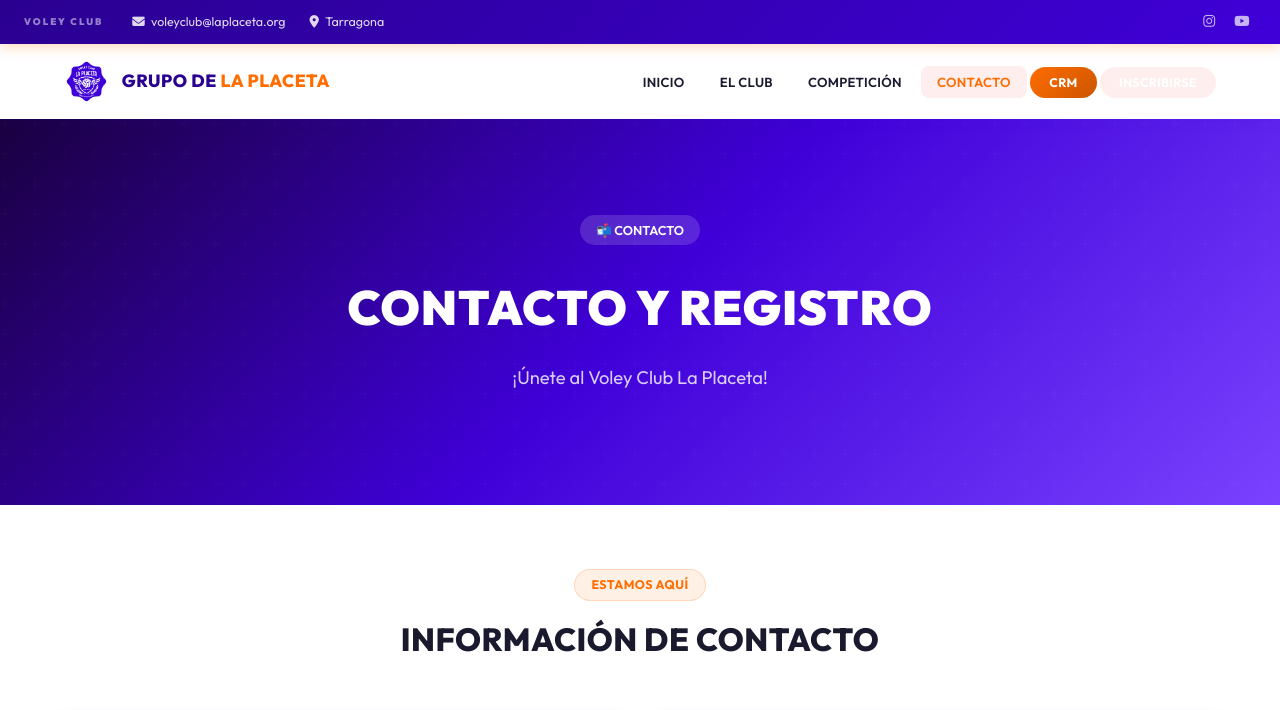
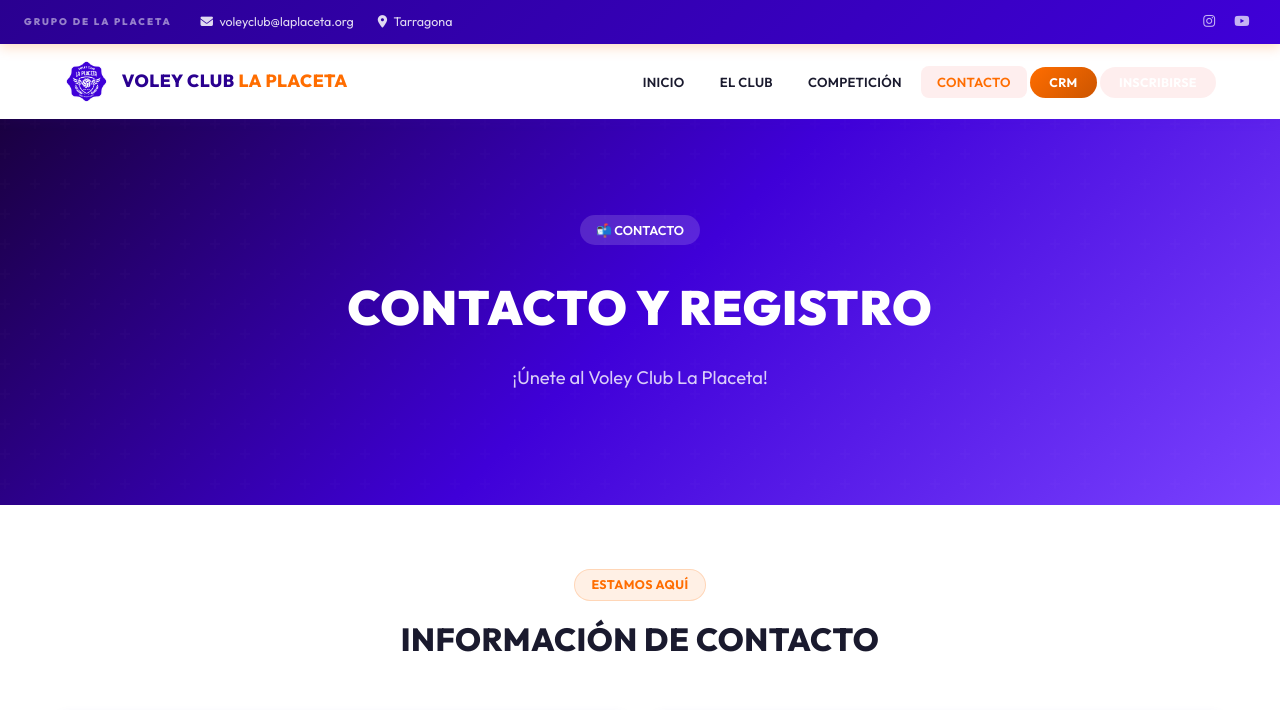
Before and after one commit to grupodelaplaceta/vclaplaceta, a plain HTML site: page contacto.html in a window 1280 px wide. Shown: the top 710 px of the page. Drawn offline with Linux system fonts and the light colour scheme.

Commit message:
Top-bar: GRUPO DE LA PLACETA | Header: Voley Club La Placeta

```diff
--- a/contacto.html
+++ b/contacto.html
@@ -23,7 +23,7 @@
   <div class="top-bar">
     <div class="container">
       <div class="top-bar-contact">
-        <span class="top-bar-brand">VOLEY CLUB</span>
+        <span class="top-bar-brand">GRUPO DE LA PLACETA</span>
         <a href="mailto:voleyclub@laplaceta.org"><i class="fas fa-envelope"></i> voleyclub@laplaceta.org</a>
         <a href="#"><i class="fas fa-map-marker-alt"></i> Tarragona</a>
       </div>
@@ -42,7 +42,7 @@
       <a href="index.html" class="logo-section">
         <img src="assets/vc.png" alt="Voley Club La Placeta" style="height:45px; width:auto; border-radius:50%;" onerror="this.style.display='none';document.getElementById('logoFallback').style.display='flex';">
         <span id="logoFallback" class="logo-placeholder">V</span>
-        <span class="club-name">Grupo de <span class="text-accent">La Placeta</span></span>
+        <span class="club-name">Voley Club <span class="text-accent">La Placeta</span></span>
       </a>
 
       <nav>
```
Also changed, not shown: index.html (+2 -2 lines), jugadores.html (+2 -2 lines), torneos.html (+2 -2 lines).
